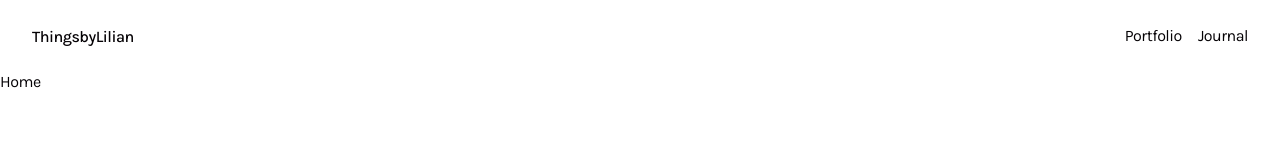
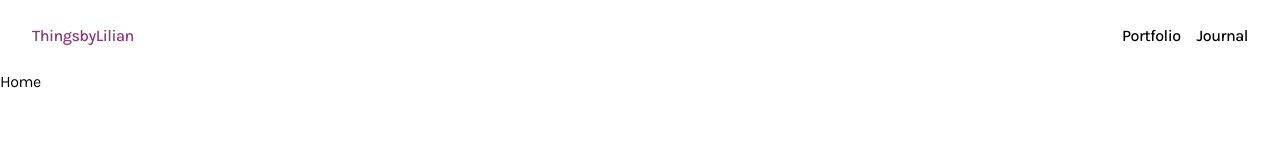
Before and after one commit to Lilianada/Lilydesigned, a React (Create React App) app: page / in a window 1280 px wide. Shown: the top 160 px of the page. Built offline with nearby package versions, Linux system fonts and the light colour scheme.

Commit message:
imports exported in index.js

```diff
--- a/src/App.js
+++ b/src/App.js
@@ -1,9 +1,6 @@
 import React from "react";
 import { Route, Routes } from "react-router-dom";
-import Header from "./components/Header/Header";
-import Home from "./pages/Home";
-import Portfolio from "./pages/Portfolio";
-import Journal from "./pages/Journal";
+import { Header, Home, Portfolio, Journal  } from "./components";
 
 function App() {
   return (
--- a/src/components/Header/Header.jsx
+++ b/src/components/Header/Header.jsx
@@ -1,42 +1,37 @@
 import React, { useState } from "react";
 import { Link } from "react-router-dom";
-import ErrorBoundary from "../ErrorBoundary/ErrorBoundary";
+import {ErrorBoundary} from "../../components";
 import "./Header.scss";
 
 export default function Header() {
-  // const [toggle, setToggle] = useState(false);
+  const [active, setActive] = useState(1);
 
-  // const handleToggle = () => {
-  //   setToggle(!toggle);
-  // };
+  const isActive = (index) => {
+    setActive(index);
+  };
+
   return (
     <ErrorBoundary>
-      <div className="headers">
-        <header className="stylistDesktop__Header">
+        <header className="header">
             <nav className="navItems">
-              <Link to="/" className="logoName">
+              <Link to="/" className={active === 1 ? "activeLogo" : "LogoName"} onClick={() => isActive(1)} >
                 ThingsbyLilian
               </Link>
 
               <ul className="navList">
-                <li className="navItem">
-                  <Link to="/portfolio" className="navLink">
+                <li className="navItem" onClick={() => isActive(2)}>
+                  <Link to="/portfolio" className={active === 2 ? "activeLink" : "navLink"}>
                     Portfolio
                   </Link>
                 </li>
-                <li className="navItem">
-                  <Link to="/journal" className="navLink">
+                <li className="navItem" onClick={() => isActive(3)}>
+                  <Link to="/journal" className={active === 3 ? "activeLink" : "navLink"}>
                     Journal
                   </Link>
                 </li>
               </ul>
             </nav>
         </header>
-
-        {/* <header className="stylistMobile__Header">
-          <img src={Logo} alt="Logo" />
-        </header> */}
-      </div>
     </ErrorBoundary>
   );
 }
--- a/src/components/Header/Header.scss
+++ b/src/components/Header/Header.scss
@@ -1,38 +1,51 @@
-.headers{
+.header {
     padding: 1.5rem 2rem;
 
-    .stylistDesktop__Header{
-
-        .navItems{
+    .navItems {
         display: flex;
         justify-content: space-between;
         align-items: center;
 
-            .logoName{
+        .logoName {
             font-family: var(--font-text);
             font-size: var(--eighteen);
             font-weight: 500;
-                color: var(--color);
+            line-height: 1.5rem;
+            color: var(--black);
         }
 
-            .navList{
+        .activeLogo {
+            font-family: var(--font-text);
+            font-size: var(--eighteen);
+            font-weight: 500;
+            line-height: 1.5rem;
+            color: var(--hotPink);
+        }
+
+        .navList {
             display: flex;
 
-                .navItem{
-                    // display: inline;
-                    // margin: 0 1rem;
+            .navItem {
+                &:first-child {
+                    margin-right: 1rem;
+                }
+
+                .navLink {
                     font-family: var(--font-text);
                     font-size: var(--fourteen);
-                    font-weight: 400;
+                    font-weight: 500;
                     line-height: 1.5rem;
                     color: var(--black);
+                }
 
-                    &:first-child{
-                        margin-right: 1rem;
+                .activeLink {
+                    font-family: var(--font-text);
+                    font-size: var(--fourteen);
+                    font-weight: 500;
+                    line-height: 1.5rem;
+                    color: var(--hotPink);
                 }
             }
         }
-
     }
 }
-}
--- /dev/null
+++ b/src/components/index.js
@@ -0,0 +1,5 @@
+export { default as ErrorBoundary } from "./ErrorBoundary/ErrorBoundary";
+export { default as Home } from "../pages/Home";
+export { default as Journal } from "../pages/Journal";
+export { default as Portfolio } from "../pages/Portfolio";
+export { default as Header } from "./Header/Header";
```
Lines whose indentation alone changed are shown as unchanged.
